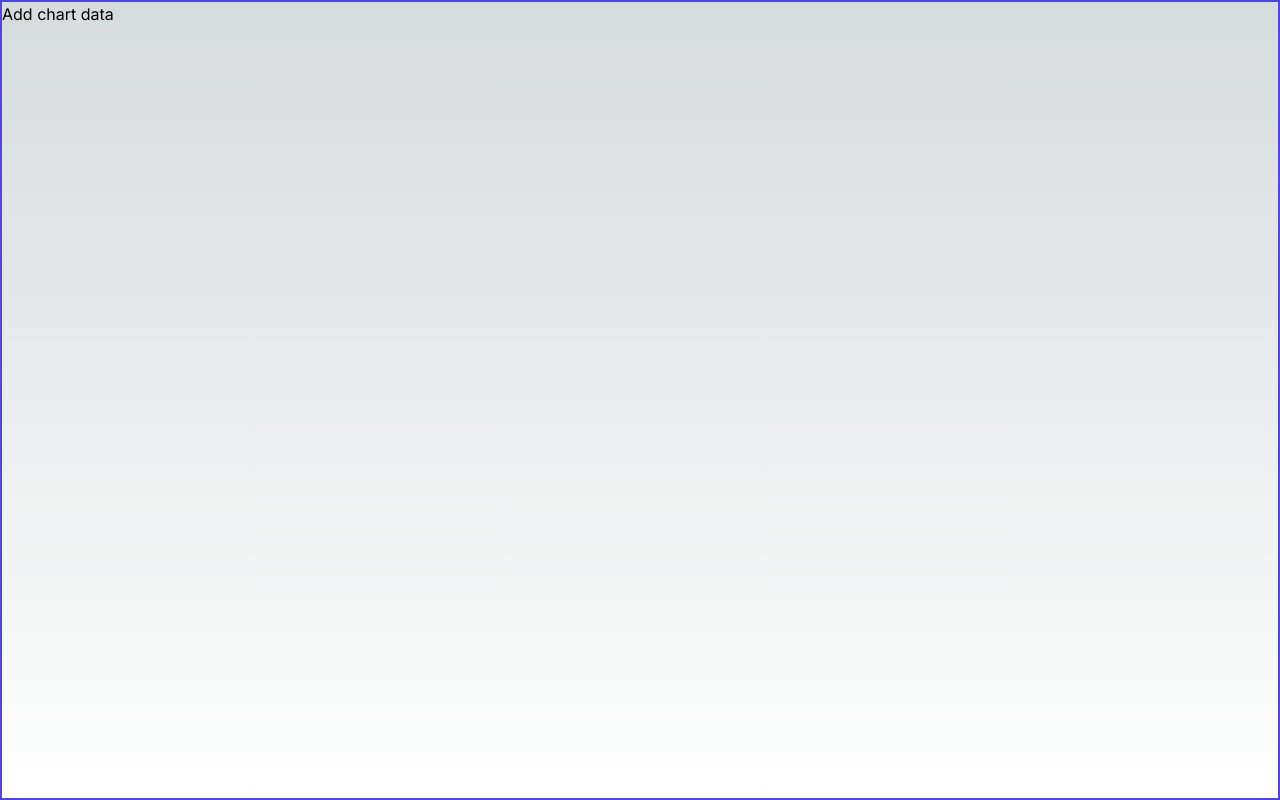
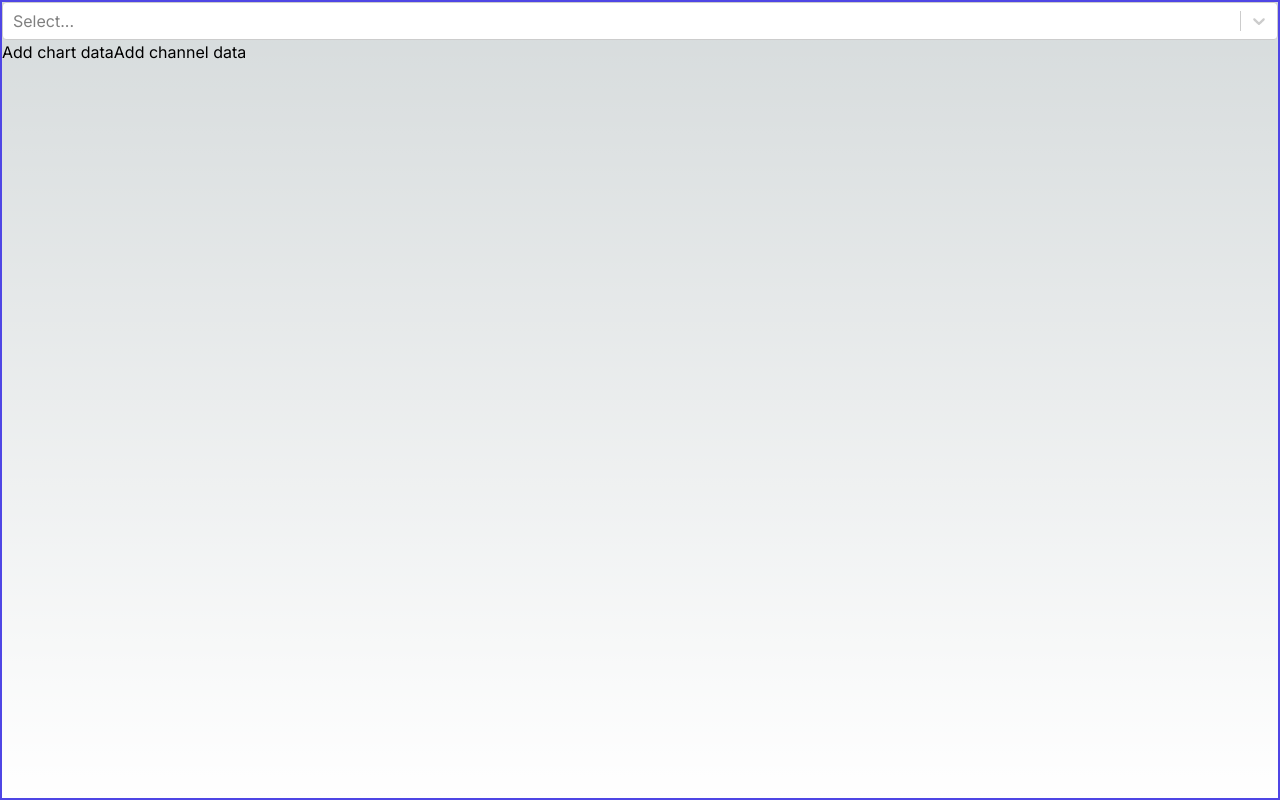
Before and after one commit to scott223/planepilot, a Next.js app in the folder ui/: page / in a window 1280 px wide. Built offline with nearby package versions, Linux system fonts and the light colour scheme.

Commit message:
added option to component state

```diff
--- a/ui/app/features/chartData/ChannelChart.tsx
+++ b/ui/app/features/chartData/ChannelChart.tsx
@@ -1,27 +1,70 @@
-import React from 'react'
+import React, { useState } from 'react'
 import { useSelector, useDispatch } from 'react-redux'
-import { fetchDataRequest } from './actions'
-import { chartStateType } from './types'
+import { fetchDataRequest, fetchChannelRequest } from './actions'
+import { channelDataType, chartDataType, chartStateType } from './types'
+import { LineChart, Line, XAxis, YAxis, CartesianGrid, Tooltip, Legend, ResponsiveContainer } from 'recharts';
+import moment from 'moment';
+import Select from 'react-select'
+
+import { useAppSelector, useAppDispatch } from '../../hooks'
 
 interface DataProps {
     channel: number,
 }
 
+interface optionType {
+    value: number,
+    label: string,
+}
+
 export const ChannelChart: React.FC<DataProps> = props => {
     const { channel } = props;
-    const chartData = useSelector((state: chartStateType) => state.chartData)
-    const dispatch = useDispatch()
+
+    const chartDataState = useAppSelector((state) => state.chartData);
+    const dispatch = useDispatch();
+
+    const [selectedChannels, setSelectedChannels] = React.useState<optionType[]>();
+
+    const channelOptions: optionType[] = chartDataState.channels?.map((row: channelDataType) => {
+        return { value: row.channel_id, label: row.channel_name }
+    });
+
+    const onInputChange = (
+        value: optionType[], action: string
+    ) => {
+        console.log(value);
+        setSelectedChannels(value);
+    };
 
     return (
         <div>
             <div>
+
+                <Select
+                    isMulti
+                    name="channelsSelected"
+                    className="basic-multi-select"
+                    classNamePrefix="select"
+                    options={channelOptions}
+                    onChange={onInputChange} />
+
                 <button
                     aria-label="Add chart data"
                     onClick={() => dispatch(fetchDataRequest(channel))}
                 >
                     Add chart data
                 </button>
+
+                <button
+                    aria-label="Add channel data"
+                    onClick={() => dispatch(fetchChannelRequest())}
+                >
+                    Add channel data
+                </button>
+
             </div>
+
         </div>
+
     )
 }
--- a/ui/app/features/chartData/actions.tsx
+++ b/ui/app/features/chartData/actions.tsx
@@ -1,6 +1,10 @@
-import { chartDataActionTypes, chartDataType, chartStateType } from './types'
+import { channelDataType, chartDataActionTypes, chartDataType } from './types'
 import { action } from 'typesafe-actions';
 
 export const fetchDataRequest = (channel: number) => action(chartDataActionTypes.FETCH_DATA_REQUEST, channel);
 export const fetchDataSuccess = (data: chartDataType[]) => action(chartDataActionTypes.FETCH_DATA_SUCCESS, data);
 export const fetchDataError = (message: string) => action(chartDataActionTypes.FETCH_DATA_ERROR, message);
+
+export const fetchChannelRequest = () => action(chartDataActionTypes.FETCH_CHANNEL_REQUEST);
+export const fetchChannelSuccess = (data: channelDataType[]) => action(chartDataActionTypes.FETCH_CHANNEL_SUCCESS, data);
+export const fetchChannelError = (message: string) => action(chartDataActionTypes.FETCH_CHANNEL_ERROR, message);
--- a/ui/app/features/chartData/reducers.tsx
+++ b/ui/app/features/chartData/reducers.tsx
@@ -1,5 +1,5 @@
 import { createSlice, PayloadAction } from '@reduxjs/toolkit'
-import { chartDataActionTypes, chartDataType, chartStateType } from './types'
+import { channelDataType, chartDataActionTypes, chartStateType } from './types'
 
 const initialState: chartStateType = {
     chartData: [],
@@ -14,26 +14,33 @@ export default function chartDataReducer(state = initialState, action: {
     type: chartDataActionTypes
 }) {
     switch (action.type) {
+        //fetch data
         case chartDataActionTypes.FETCH_DATA_REQUEST: {
             console.log("Fetching data from API");
             return { ...state, isloading: true };
         }
         case chartDataActionTypes.FETCH_DATA_SUCCESS: {
-            console.log(action);
+            console.log("Succesfully fetched data from API");
             return { ...state, isloading: false, chartData: action.payload };
         }
         case chartDataActionTypes.FETCH_DATA_ERROR: {
+            return { ...state, isloading: false, error: action.error };
+        }
+
+        //fetch channels
+        case chartDataActionTypes.FETCH_CHANNEL_REQUEST: {
+            console.log("Fetching channels from API");
+            return { ...state, isloading: true };
+        }
+        case chartDataActionTypes.FETCH_CHANNEL_SUCCESS: {
+            console.log("Succesfully fetched channels from API");
+
+            return { ...state, isloading: false, channels: action.payload };
+        }
+        case chartDataActionTypes.FETCH_CHANNEL_ERROR: {
             return { ...state, isloading: false, error: action.error };
         }
         default:
             return state
     }
 }
-
-//export const {
-//    getDataAction,
-//    getDataSuccessAction,
-//    getDataErrorAction
-//} = chartDataSlice.actions;
-
-//export default chartDataSlice.reducer
--- a/ui/app/features/chartData/sagas.tsx
+++ b/ui/app/features/chartData/sagas.tsx
@@ -1,8 +1,8 @@
 import { PayloadAction } from "@reduxjs/toolkit";
 import axios, { AxiosResponse } from "axios";
 import { put, takeLatest } from "redux-saga/effects";
-import { chartDataType, chartDataActionTypes } from "./types";
-import { fetchDataSuccess, fetchDataError } from "./actions";
+import { chartDataType, chartDataActionTypes, channelDataType } from "./types";
+import { fetchDataSuccess, fetchDataError, fetchChannelSuccess, fetchChannelError } from "./actions";
 
 // Generator function
 function* getDataSaga({ payload: channel }: PayloadAction<number>) {
@@ -16,6 +16,22 @@ function* getDataSaga({ payload: channel }: PayloadAction<number>) {
 }
 
 // Generator function
+function* getChannelsSaga() {
+    try {
+        // You can also export the axios call as a function.
+        const response: AxiosResponse<channelDataType[]> = yield axios.get(`http://localhost:3000/api/v1/channel`);
+        yield put(fetchChannelSuccess(response.data));
+    } catch (error) {
+        yield put(fetchChannelError(error as string));
+    }
+}
+
+// Generator function
 export function* watchGetData() {
     yield takeLatest(chartDataActionTypes.FETCH_DATA_REQUEST, getDataSaga);
 }
+
+// Generator function
+export function* watchGetChannel() {
+    yield takeLatest(chartDataActionTypes.FETCH_CHANNEL_REQUEST, getChannelsSaga);
+}
--- a/ui/app/features/chartData/types.tsx
+++ b/ui/app/features/chartData/types.tsx
@@ -5,9 +5,11 @@ export type chartDataType = {
 }
 
 export type channelDataType = {
-    id: number,
-    title: string,
+    channel_id: number,
+    channel_name: string,
 }
+
+
 
 export interface chartStateType {
     chartData: chartDataType[],
@@ -20,4 +22,7 @@ export enum chartDataActionTypes {
     FETCH_DATA_REQUEST = '@chartdata/FETCH_DATA_REQUEST',
     FETCH_DATA_SUCCESS = '@chartdata/FETCH_DATA_SUCCESS',
     FETCH_DATA_ERROR = '@chartdata/FETCH_DATA_ERROR',
+    FETCH_CHANNEL_REQUEST = '@chartdata/FETCH_CHANNEL_REQUEST',
+    FETCH_CHANNEL_SUCCESS = '@chartdata/FETCH_CHANNEL_SUCCESS',
+    FETCH_CHANNEL_ERROR = '@chartdata/FETCH_CHANNEL_ERROR',
 }
--- /dev/null
+++ b/ui/app/hooks.tsx
@@ -0,0 +1,6 @@
+import { useDispatch, useSelector } from 'react-redux'
+import type { RootState, AppDispatch } from './store'
+
+// Use throughout your app instead of plain `useDispatch` and `useSelector`
+export const useAppDispatch = useDispatch.withTypes<AppDispatch>()
+export const useAppSelector = useSelector.withTypes<RootState>()
--- a/ui/app/page.tsx
+++ b/ui/app/page.tsx
@@ -46,7 +46,6 @@ export const ChannelViewer: React.FC<DataProps> = props => {
 */
 
 export default function Home() {
-  const [data, setData] = useState<dataType[]>([]);
 
   return (
     <main className="flex min-h-screen flex-col items-center justify-between">
--- a/ui/app/root-reducers.tsx
+++ b/ui/app/root-reducers.tsx
@@ -7,7 +7,6 @@ export type StateType = {
 };
 
 const rootReducers = {
-    counter: counterReducer,
     chartData: chartDataReducer,
 };
 
--- a/ui/app/root-sagas.tsx
+++ b/ui/app/root-sagas.tsx
@@ -1,9 +1,10 @@
 import { all, fork } from "redux-saga/effects";
-import { watchGetData } from "./features/chartData/sagas";
+import { watchGetData, watchGetChannel } from "./features/chartData/sagas";
 
 const rootSaga = function* () {
     yield all([
         fork(watchGetData),
+        fork(watchGetChannel),
         // Other forks
     ]);
 };
--- a/ui/app/store.js
+++ b/ui/app/store.tsx
@@ -14,3 +14,8 @@ const store = configureStore({
 sagaMiddleware.run(rootSaga);
 
 export default store;
+
+// Infer the `RootState` and `AppDispatch` types from the store itself
+export type RootState = ReturnType<typeof store.getState>
+// Inferred type: {posts: PostsState, comments: CommentsState, users: UsersState}
+export type AppDispatch = typeof store.dispatch
--- a/ui/package.json
+++ b/ui/package.json
@@ -19,7 +19,9 @@
     "react-chartjs-2": "^5.2.0",
     "react-dom": "^18",
     "react-moment": "^1.1.3",
+    "react-multi-select-component": "^4.3.4",
     "react-redux": "^9.1.1",
+    "react-select": "^5.8.0",
     "recharts": "^2.12.5",
     "redux-saga": "^1.3.0",
     "typesafe-actions": "^5.1.0"
```
Also changed, not shown: 2 other files (tests, documents, lock files or other folders).
